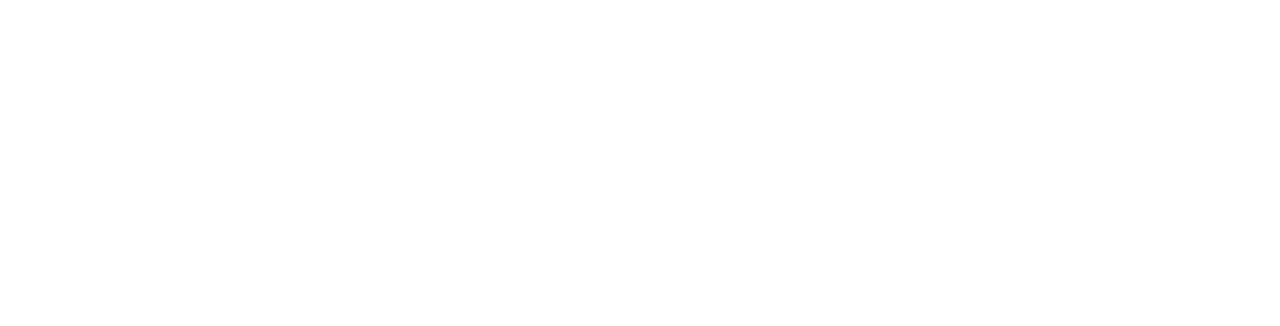
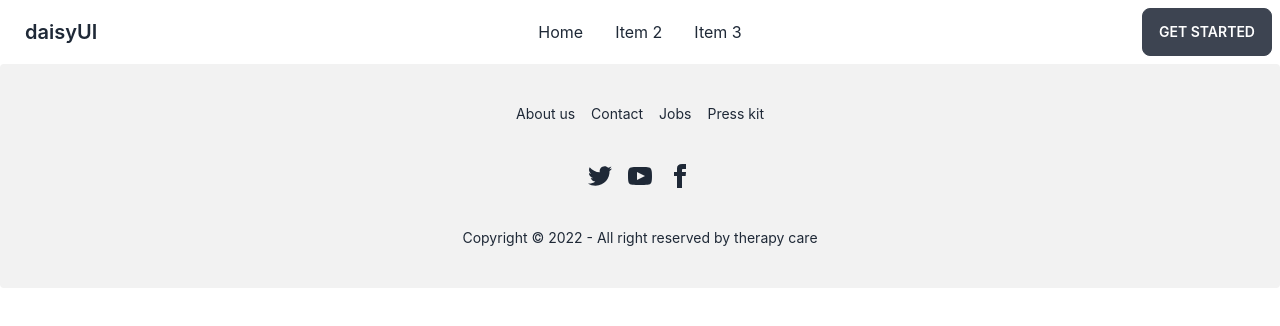
Before and after one commit to ArifJawad18/therapy-care, a React (Create React App) app: page / in a window 1280 px wide. Shown: the top 326 px of the page. Built offline with nearby package versions, Linux system fonts and the light colour scheme.

Commit message:
nav and footer finish

```diff
--- a/public/index.html
+++ b/public/index.html
@@ -24,7 +24,7 @@
       work correctly both with client-side routing and a non-root public URL.
       Learn how to configure a non-root public URL by running `npm run build`.
     -->
-    <title>React App</title>
+    <title>Therapy Care</title>
   </head>
   <body>
     <noscript>You need to enable JavaScript to run this app.</noscript>
--- /dev/null
+++ b/src/Layout/Main.js
@@ -0,0 +1,16 @@
+import React from 'react';
+import { Outlet } from 'react-router-dom';
+import Footer from '../Shared/Footer/Footer';
+import Header from '../Shared/Header/Header';
+
+const Main = () => {
+    return (
+        <div>
+            <Header></Header>
+            <Outlet></Outlet>
+            <Footer></Footer>
+        </div>
+    );
+};
+
+export default Main;
--- /dev/null
+++ b/src/Pages/Home/Home/Home.js
@@ -0,0 +1,11 @@
+import React from 'react';
+
+const Home = () => {
+    return (
+        <div>
+
+        </div>
+    );
+};
+
+export default Home;
--- /dev/null
+++ b/src/Shared/Footer/Footer.js
@@ -0,0 +1,28 @@
+import React from 'react';
+
+const Footer = () => {
+    return (
+        <div>
+           <footer className="footer footer-center p-10 bg-base-200 text-base-content rounded">
+  <div className="grid grid-flow-col gap-4">
+    <a href="/"className="link link-hover">About us</a>
+    <a href="/"className="link link-hover">Contact</a>
+    <a href="/"className="link link-hover">Jobs</a>
+    <a href="/"className="link link-hover">Press kit</a>
+  </div>
+  <div>
+    <div className="grid grid-flow-col gap-4">
+      <a><svg xmlns="http://www.w3.org/2000/svg" width="24" height="24" viewBox="0 0 24 24" className="fill-current"><path d="M24 4.557c-.883.392-1.832.656-2.828.775 1.017-.609 1.798-1.574 2.165-2.724-.951.564-2.005.974-3.127 1.195-.897-.957-2.178-1.555-3.594-1.555-3.179 0-5.515 2.966-4.797 6.045-4.091-.205-7.719-2.165-10.148-5.144-1.29 2.213-.669 5.108 1.523 6.574-.806-.026-1.566-.247-2.229-.616-.054 2.281 1.581 4.415 3.949 4.89-.693.188-1.452.232-2.224.084.626 1.956 2.444 3.379 4.6 3.419-2.07 1.623-4.678 2.348-7.29 2.04 2.179 1.397 4.768 2.212 7.548 2.212 9.142 0 14.307-7.721 13.995-14.646.962-.695 1.797-1.562 2.457-2.549z"></path></svg></a>
+      <a><svg xmlns="http://www.w3.org/2000/svg" width="24" height="24" viewBox="0 0 24 24" className="fill-current"><path d="M19.615 3.184c-3.604-.246-11.631-.245-15.23 0-3.897.266-4.356 2.62-4.385 8.816.029 6.185.484 8.549 4.385 8.816 3.6.245 11.626.246 15.23 0 3.897-.266 4.356-2.62 4.385-8.816-.029-6.185-.484-8.549-4.385-8.816zm-10.615 12.816v-8l8 3.993-8 4.007z"></path></svg></a>
+      <a><svg xmlns="http://www.w3.org/2000/svg" width="24" height="24" viewBox="0 0 24 24" className="fill-current"><path d="M9 8h-3v4h3v12h5v-12h3.642l.358-4h-4v-1.667c0-.955.192-1.333 1.115-1.333h2.885v-5h-3.808c-3.596 0-5.192 1.583-5.192 4.615v3.385z"></path></svg></a>
+    </div>
+  </div>
+  <div>
+    <p>Copyright © 2022 - All right reserved by therapy care</p>
+  </div>
+</footer>
+        </div>
+    );
+};
+
+export default Footer;
--- /dev/null
+++ b/src/Shared/Header/Header.js
@@ -0,0 +1,35 @@
+import React from 'react';
+
+const Header = () => {
+    return (
+        <div>
+            <div className="navbar bg-base-100">
+  <div className="navbar-start">
+    <div className="dropdown">
+      <label tabIndex={0} className="btn btn-ghost lg:hidden">
+        <svg xmlns="http://www.w3.org/2000/svg" className="h-5 w-5" fill="none" viewBox="0 0 24 24" stroke="currentColor"><path strokeLinecap="round" strokeLinejoin="round" strokeWidth="2" d="M4 6h16M4 12h8m-8 6h16" /></svg>
+      </label>
+      <ul tabIndex={0} className="menu menu-compact dropdown-content mt-3 p-2 shadow bg-base-100 rounded-box w-52">
+        <li><a>Home</a></li>
+        <li><a>Item 2</a></li>
+        <li><a>Item 3</a></li>
+      </ul>
+    </div>
+    <a href='/' className="btn btn-ghost normal-case text-xl">daisyUI</a>
+  </div>
+  <div className="navbar-center hidden lg:flex">
+    <ul className="menu menu-horizontal p-0">
+      <li><a>Home</a></li>
+      <li><a>Item 2</a></li>
+      <li><a>Item 3</a></li>
+    </ul>
+  </div>
+  <div className="navbar-end">
+    <a href='/' className="btn">Get started</a>
+  </div>
+</div>
+        </div>
+    );
+};
+
+export default Header;
```
Also changed, not shown: src/App.js (+3 -6 lines), src/Router/Routes/Routes.js (added, +19 -0 lines), 1 other file (tests, documents, lock files or other folders).
